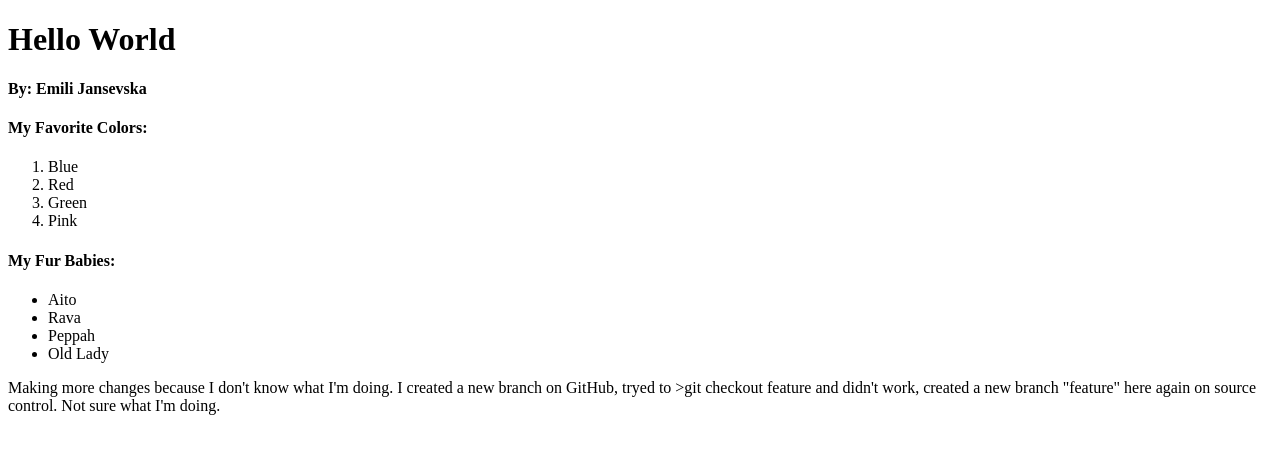
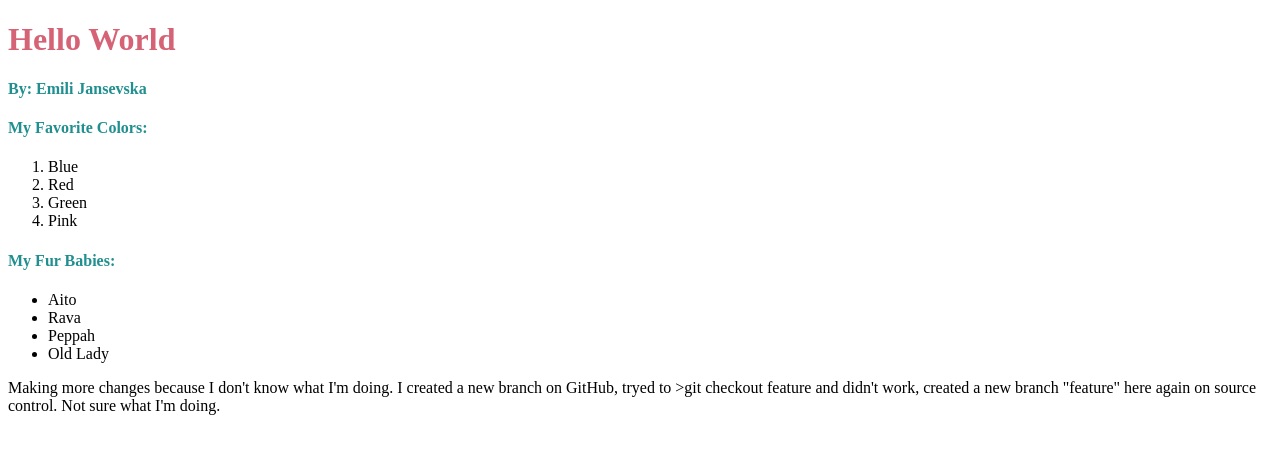
Before and after one commit to Jansevska/git_assignment_w1d1, a plain HTML site: page index.html in a window 1280 px wide. Drawn offline with Linux system fonts and the light colour scheme.

Commit message:
added text style

```diff
--- a/index.html
+++ b/index.html
@@ -5,6 +5,10 @@
     <meta name="viewport" content="width=device-width, initial-scale=1.0">
     <title>Day 1</title>
 </head>
+<style>
+    h1 {color: rgb(214, 98, 118)}
+    h4 {color: rgb(33, 143, 143);}
+</style>
 <body>
     <h1>Hello World</h1>
     <h4>By: Emili Jansevska</h4>
```
